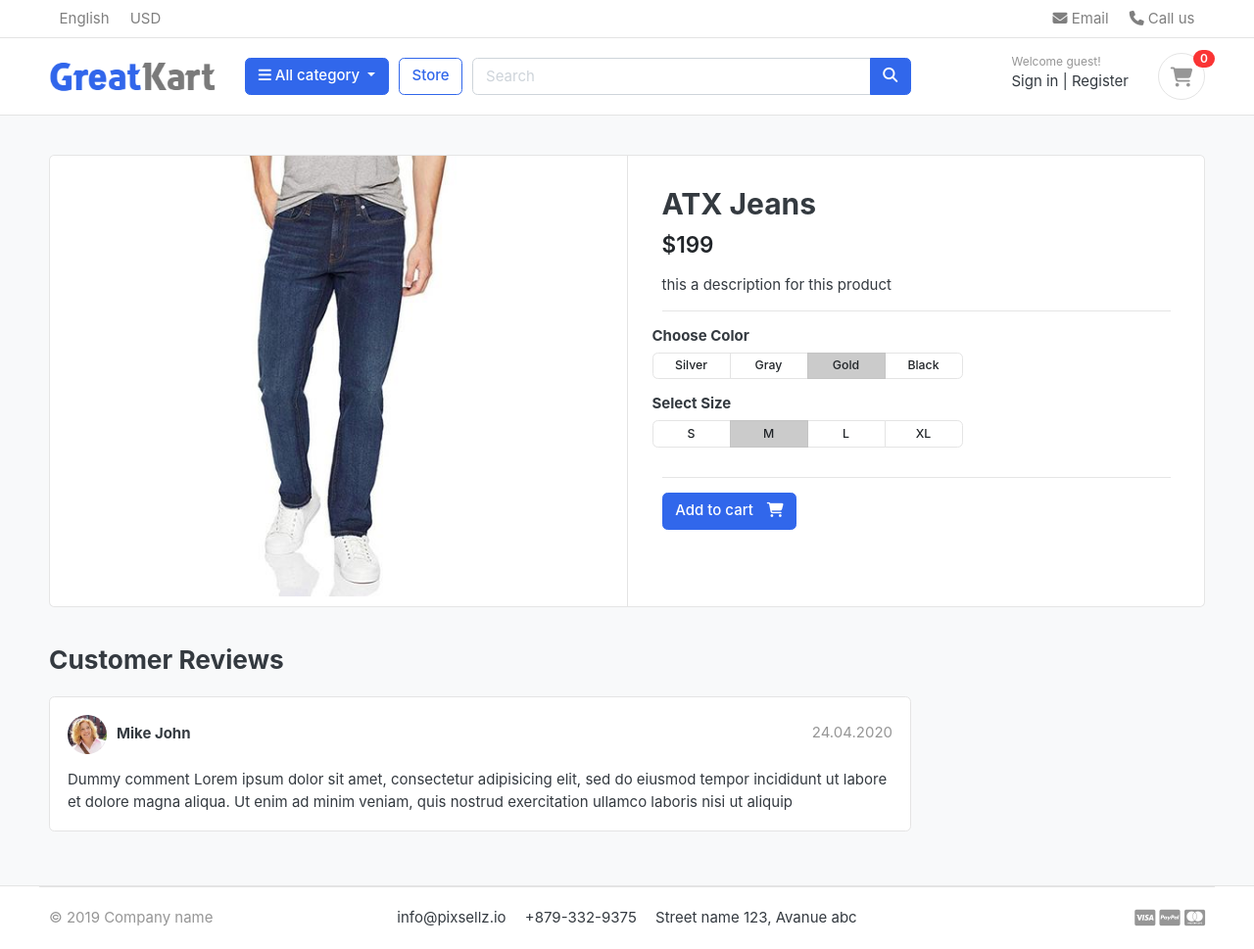
After one commit to Nijam-Uddin-Qudraty/e-com, a Django app: page /store/jeans/atx-jeans/ in a window 1280 px wide. The commit adds this page. Shown: the whole page at 98% size. Run offline with Django 3.2, Linux system fonts and the light colour scheme; data comes from the database, SQL or seed files in the repository; some libraries are stand-ins or nearby versions; some web fonts are replaced.

Commit message:
update detail view
changed cover but isnt showing

```diff
--- a/ecom/urls.py
+++ b/ecom/urls.py
@@ -20,6 +20,6 @@ from django.conf.urls.static import static
 from django.conf import settings
 urlpatterns = [
     path('admin/', admin.site.urls),
-    path("",views.home),
+    path("",views.home, name="home"),
     path("store/",include('store.urls'))
 ] + static(settings.MEDIA_URL, document_root = settings.MEDIA_ROOT)
--- a/store/models.py
+++ b/store/models.py
@@ -1,5 +1,6 @@
 from django.db import models
 from category.models import Category
+from django.urls import reverse
 # Create your models here.
 
 class Product(models.Model):
@@ -13,5 +14,9 @@ class Product(models.Model):
     category = models.ForeignKey(Category, on_delete=models.CASCADE)
     created_date = models.DateTimeField( auto_now_add=True)
     modified_date = models.DateTimeField( auto_now=True)
+
+    def get_url(self):
+        return reverse("product_detail", args=[self.category.slug,self.slug])
+
     def __str__(self):
         return self.product_name
--- a/store/urls.py
+++ b/store/urls.py
@@ -5,4 +5,5 @@ from . import views
 urlpatterns = [
     path("",views.StoreView,name='store'),
     path("<slug:category_slug>/",views.StoreView,name='products_by_category'),
+    path("<slug:category_slug>/<slug:product_slug>/",views.product_details,name='product_detail'),
 ]
--- a/store/views.py
+++ b/store/views.py
@@ -19,3 +19,13 @@ def StoreView(req,category_slug=None):
         'product_count': product_count
     }
     return render(req, 'store/store.html',context)
+
+def product_details(req,category_slug,product_slug):
+    try:
+        single_product = Product.objects.get(category__slug=category_slug,slug=product_slug)
+    except Exception as e:
+        raise e
+    context = {
+        'single_product': single_product,
+    }
+    return render(req,'store/product_detail.html',context)
--- a/templates/includes/navbar.html
+++ b/templates/includes/navbar.html
@@ -27,7 +27,7 @@
 	<div class="container">
 		<div class="row align-items-center">
 			<div class="col-lg-2 col-md-3 col-6">
-				<a href="./" class="brand-wrap">
+				<a href="{% url 'home' %}" class="brand-wrap">
 					<img class="logo" src="{% static 'images/logo.png' %}">
 				</a>
 			</div>
--- /dev/null
+++ b/templates/store/product_detail.html
@@ -0,0 +1,122 @@
+{% extends "base.html" %}
+{% block content %}
+
+<section class="section-content padding-y bg">
+<div class="container">
+
+<!-- ============================ COMPONENT 1 ================================= -->
+<div class="card">
+	<div class="row no-gutters">
+		<aside class="col-md-6">
+<article class="gallery-wrap">
+	<div class="img-big-wrap">
+	   <a href="#"><img src="{{ single_product.image.url }}"></a>
+	</div> <!-- img-big-wrap.// -->
+
+</article> <!-- gallery-wrap .end// -->
+		</aside>
+		<main class="col-md-6 border-left">
+<article class="content-body">
+
+<h2 class="title">{{ single_product.product_name }}</h2>
+
+<div class="mb-3">
+	<var class="price h4">${{ single_product.price }}</var>
+</div>
+
+<p>{{ single_product.description }}</p>
+
+
+<hr>
+	<div class="row">
+		<div class="item-option-select">
+			<h6>Choose Color</h6>
+			<div class="btn-group btn-group-sm btn-group-toggle" data-toggle="buttons">
+			  <label class="btn btn-light">
+			    <input type="radio" name="radio_color"> Silver
+			  </label>
+			  <label class="btn btn-light">
+			    <input type="radio" name="radio_color" > Gray
+			  </label>
+			  <label class="btn btn-light active">
+			    <input type="radio" name="radio_color checked"> Gold
+			  </label>
+			  <label class="btn btn-light">
+			    <input type="radio" name="radio_color"> Black
+			  </label>
+			</div>
+		</div>
+	</div> <!-- row.// -->
+	<div class="row">
+		<div class="item-option-select">
+			<h6>Select Size</h6>
+			<div class="btn-group btn-group-sm btn-group-toggle" data-toggle="buttons">
+			  <label class="btn btn-light">
+			    <input type="radio" name="radio_color"> S
+			  </label>
+			  <label class="btn btn-light active">
+			    <input type="radio" name="radio_color" checked> M
+			  </label>
+			  <label class="btn btn-light">
+			    <input type="radio" name="radio_color"> L
+			  </label>
+			  <label class="btn btn-light">
+			    <input type="radio" name="radio_color"> XL
+			  </label>
+			</div>
+		</div>
+	</div> <!-- row.// -->
+	<hr>
+	{% if single_product.stock > 0 %}
+	<a href="./product-detail.html" class="btn  btn-primary"> <span class="text">Add to cart</span> <i class="fas fa-shopping-cart"></i>  </a>
+	{% else %}
+	<button class="btn  btn-primary" disabled> <span class="text">Out of Stock</span> <i class="fas fa-shopping-cart"></i>  </button>
+	{% endif %}
+</article> <!-- product-info-aside .// -->
+		</main> <!-- col.// -->
+	</div> <!-- row.// -->
+</div> <!-- card.// -->
+<!-- ============================ COMPONENT 1 END .// ================================= -->
+
+<br>
+
+<div class="row">
+			<div class="col-md-9">
+
+	<header class="section-heading">
+		<h3>Customer Reviews </h3>
+
+	</header>
+
+	<article class="box mb-3">
+		<div class="icontext w-100">
+			<img src="./images/avatars/avatar1.jpg" class="img-xs icon rounded-circle">
+			<div class="text">
+				<span class="date text-muted float-md-right">24.04.2020 </span>
+				<h6 class="mb-1">Mike John </h6>
+
+			</div>
+		</div> <!-- icontext.// -->
+		<div class="mt-3">
+			<p>
+				Dummy comment Lorem ipsum dolor sit amet, consectetur adipisicing elit, sed do eiusmod
+				tempor incididunt ut labore et dolore magna aliqua. Ut enim ad minim veniam,
+				quis nostrud exercitation ullamco laboris nisi ut aliquip
+			</p>
+		</div>
+	</article>
+
+
+
+	</div> <!-- col.// -->
+</div> <!-- row.// -->
+
+
+</div> <!-- container .//  -->
+</section>
+<!-- ========================= SECTION CONTENT END// ========================= -->
+
+
+
+
+{% endblock content %}
```
Also changed, not shown: templates/home.html (+4 -4 lines), templates/store/store.html (+4 -6 lines), static/images/banners/cover.jpg (added).
